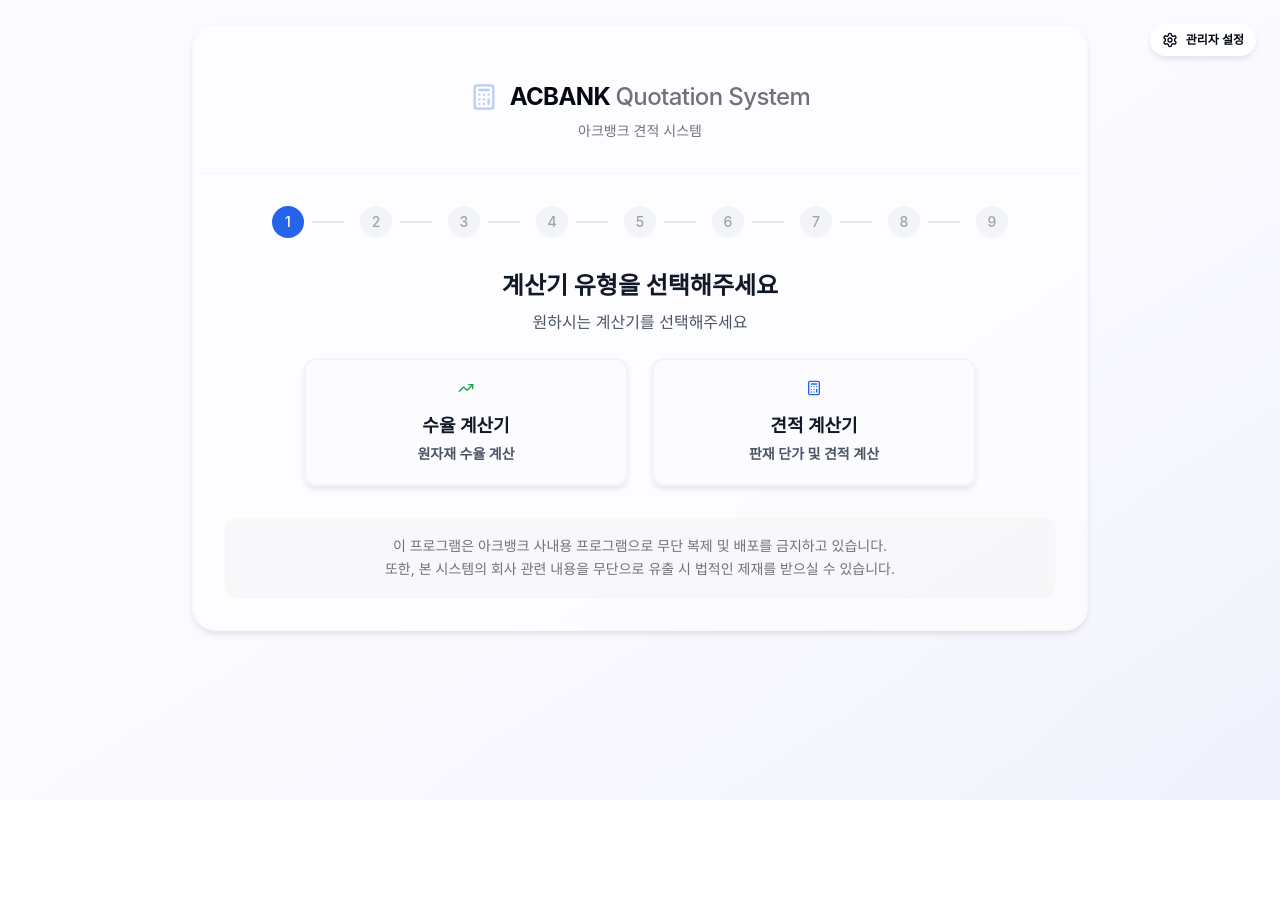
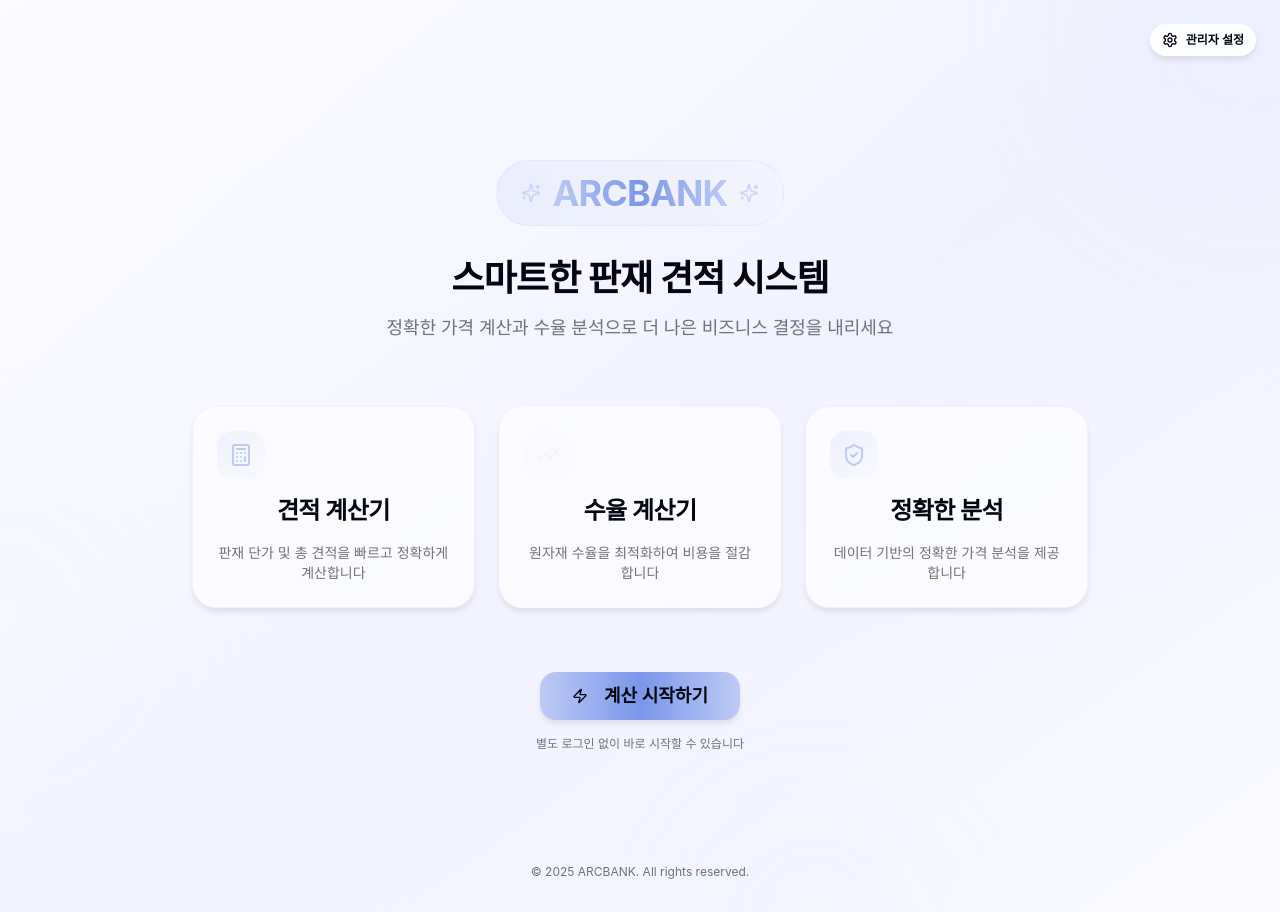
Before and after one commit to yuna01066/acbanksysver2, a React (Vite) app: page / in a window 1280 px wide. Before the commit the page ends 800 px from the top, so only its background shows below. Built offline with nearby package versions, Linux system fonts and the light colour scheme; a web font is replaced by a local one.

Commit message:
Develop homepage branding elements

```diff
--- a/src/pages/Index.tsx
+++ b/src/pages/Index.tsx
@@ -1,10 +1,127 @@
-
+import { useState } from "react";
+import { useNavigate } from "react-router-dom";
+import { Button } from "@/components/ui/button";
+import { Card, CardContent } from "@/components/ui/card";
+import { Calculator, TrendingUp, Settings, Sparkles, Zap, ShieldCheck } from "lucide-react";
 import CalculatorWidget from "@/components/CalculatorWidget";
 
 const Index = () => {
+  const [showCalculator, setShowCalculator] = useState(false);
+  const navigate = useNavigate();
+
+  if (showCalculator) {
+    return (
+      <div className="min-h-screen bg-gradient-to-br from-background via-background to-muted/30">
+        <CalculatorWidget />
+      </div>
+    );
+  }
+
   return (
-    <div className="min-h-screen bg-gradient-to-br from-background via-background to-muted/30">
-      <CalculatorWidget />
+    <div className="min-h-screen bg-gradient-to-br from-background via-primary/5 to-background relative overflow-hidden">
+      {/* Decorative background elements */}
+      <div className="absolute inset-0 overflow-hidden pointer-events-none">
+        <div className="absolute -top-40 -right-40 w-96 h-96 bg-primary/10 rounded-full blur-3xl animate-pulse" />
+        <div className="absolute top-1/2 -left-40 w-80 h-80 bg-accent/10 rounded-full blur-3xl animate-pulse" style={{ animationDelay: '1s' }} />
+        <div className="absolute -bottom-40 right-1/4 w-72 h-72 bg-primary/5 rounded-full blur-3xl animate-pulse" style={{ animationDelay: '2s' }} />
+      </div>
+
+      {/* Header with Settings */}
+      <header className="relative z-10 px-6 py-6 flex justify-end">
+        <Button
+          onClick={() => navigate('/admin-settings')}
+          variant="minimal"
+          size="sm"
+          className="animate-fade-in backdrop-blur-sm bg-card/90 border-border/50 hover:bg-card hover:shadow-smooth"
+        >
+          <Settings className="w-4 h-4" />
+          관리자 설정
+        </Button>
+      </header>
+
+      {/* Hero Section */}
+      <main className="relative z-10 container mx-auto px-6 py-12 md:py-20">
+        <div className="max-w-4xl mx-auto text-center space-y-8 animate-fade-in">
+          {/* Brand Logo/Name */}
+          <div className="inline-flex items-center gap-3 px-6 py-3 bg-gradient-to-r from-primary/20 via-primary/10 to-transparent rounded-full border border-primary/20 backdrop-blur-sm">
+            <Sparkles className="w-5 h-5 text-primary animate-pulse" />
+            <span className="text-display font-bold bg-gradient-to-r from-primary via-primary-dark to-primary bg-clip-text text-transparent">
+              ARCBANK
+            </span>
+            <Sparkles className="w-5 h-5 text-primary animate-pulse" />
+          </div>
+
+          {/* Hero Title */}
+          <div className="space-y-4">
+            <h1 className="text-display font-bold tracking-tight">
+              스마트한 판재 견적 시스템
+            </h1>
+            <p className="text-title text-muted-foreground max-w-2xl mx-auto">
+              정확한 가격 계산과 수율 분석으로 더 나은 비즈니스 결정을 내리세요
+            </p>
+          </div>
+
+          {/* Feature Cards */}
+          <div className="grid md:grid-cols-3 gap-6 pt-8">
+            <Card className="group hover:scale-105 transition-all duration-300 border-primary/20">
+              <CardContent className="p-6 space-y-4">
+                <div className="w-12 h-12 rounded-2xl bg-gradient-to-br from-primary/20 to-primary/5 flex items-center justify-center group-hover:shadow-glow transition-all">
+                  <Calculator className="w-6 h-6 text-primary" />
+                </div>
+                <h3 className="text-headline font-semibold">견적 계산기</h3>
+                <p className="text-body text-muted-foreground">
+                  판재 단가 및 총 견적을 빠르고 정확하게 계산합니다
+                </p>
+              </CardContent>
+            </Card>
+
+            <Card className="group hover:scale-105 transition-all duration-300 border-accent/20">
+              <CardContent className="p-6 space-y-4">
+                <div className="w-12 h-12 rounded-2xl bg-gradient-to-br from-accent/20 to-accent/5 flex items-center justify-center group-hover:shadow-glow transition-all">
+                  <TrendingUp className="w-6 h-6 text-accent" />
+                </div>
+                <h3 className="text-headline font-semibold">수율 계산기</h3>
+                <p className="text-body text-muted-foreground">
+                  원자재 수율을 최적화하여 비용을 절감합니다
+                </p>
+              </CardContent>
+            </Card>
+
+            <Card className="group hover:scale-105 transition-all duration-300 border-primary/20">
+              <CardContent className="p-6 space-y-4">
+                <div className="w-12 h-12 rounded-2xl bg-gradient-to-br from-primary/20 to-primary/5 flex items-center justify-center group-hover:shadow-glow transition-all">
+                  <ShieldCheck className="w-6 h-6 text-primary" />
+                </div>
+                <h3 className="text-headline font-semibold">정확한 분석</h3>
+                <p className="text-body text-muted-foreground">
+                  데이터 기반의 정확한 가격 분석을 제공합니다
+                </p>
+              </CardContent>
+            </Card>
+          </div>
+
+          {/* CTA Button */}
+          <div className="pt-8 space-y-4">
+            <Button
+              onClick={() => setShowCalculator(true)}
+              size="lg"
+              className="group relative overflow-hidden px-8 py-6 text-lg font-semibold bg-gradient-to-r from-primary via-primary-dark to-primary hover:shadow-glow transition-all duration-300 hover:scale-105"
+            >
+              <Zap className="w-5 h-5 mr-2 group-hover:rotate-12 transition-transform" />
+              계산 시작하기
+              <div className="absolute inset-0 bg-gradient-to-r from-transparent via-white/20 to-transparent translate-x-[-100%] group-hover:translate-x-[100%] transition-transform duration-1000" />
+            </Button>
+            <p className="text-caption text-muted-foreground">
+              별도 로그인 없이 바로 시작할 수 있습니다
+            </p>
+          </div>
+        </div>
+      </main>
+
+      {/* Footer */}
+      <footer className="relative z-10 py-8 text-center text-caption text-muted-foreground">
+        <p>© 2025 ARCBANK. All rights reserved.</p>
+      </footer>
     </div>
   );
 };
```
